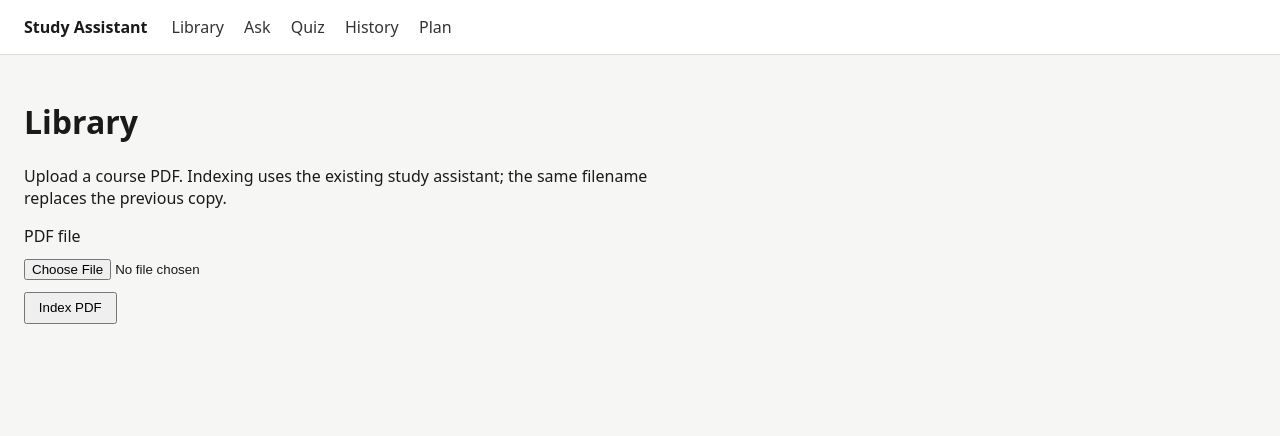
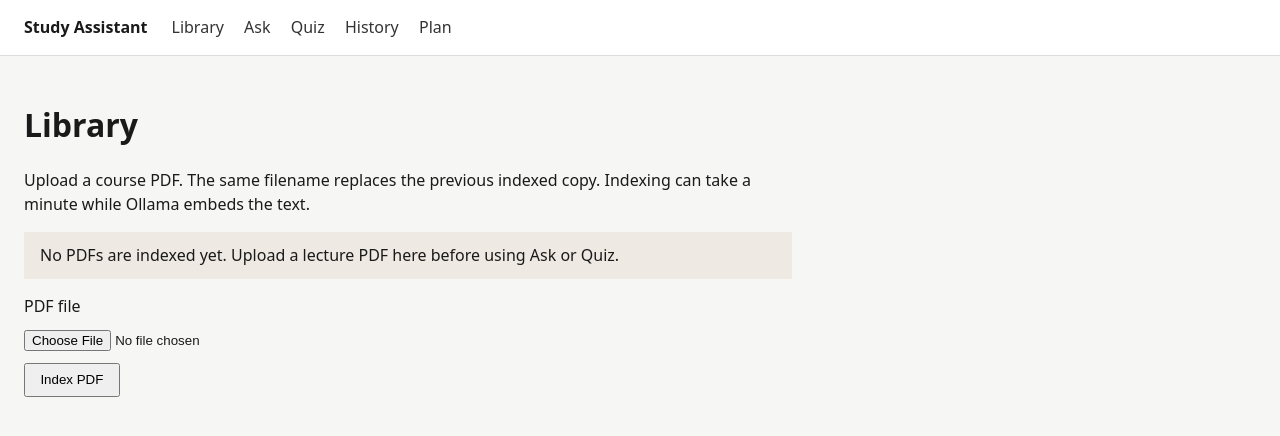
Before and after one commit to aboshine/personal-ai-study-assistant, a Flask app: template src/web/templates/library.html in a window 1280 px wide. Shown: the top 436 px of the page. Run offline with Flask 3, Linux system fonts and the light colour scheme; the template is opened without the code that fills it, so the values that code supplies are empty; parts of the project's set-up code (start-up, migrations or seed data) failed here and were passed over.

Commit message:
Polish MVP demo experience

```diff
--- a/src/web/app.py
+++ b/src/web/app.py
@@ -9,8 +9,8 @@ from flask import Flask, flash, redirect, render_template, request, url_for
 from werkzeug.utils import secure_filename
 
 from study_assistant.config import Settings, load_settings
-from study_assistant.embeddings.errors import EmbeddingError
-from study_assistant.llm.errors import LLMError
+from study_assistant.embeddings.errors import EmbeddingConnectionError, EmbeddingError
+from study_assistant.llm.errors import LLMConnectionError, LLMError
 from study_assistant.pdf_extraction import PdfExtractionError
 from study_assistant.quiz import (
     DEFAULT_DIFFICULTY,
@@ -77,7 +77,12 @@ def _register_routes(app: Flask) -> None:
                     f"Indexed {indexed.source_path.as_posix()}  Stored chunks: {indexed.chunk_count}"
                 )
                 return redirect(url_for("library"))
-        return render_template("library.html", indexed=indexed, error=error, active="library")
+        return render_template(
+            "library.html",
+            error=error,
+            sources=_indexed_sources(app),
+            active="library",
+        )
 
     @app.route("/ask", methods=["GET", "POST"])
     def ask():
@@ -92,6 +97,7 @@ def _register_routes(app: Flask) -> None:
             result=result,
             error=error,
             question=question,
+            sources=_indexed_sources(app),
             active="ask",
         )
 
@@ -111,6 +117,7 @@ def _register_routes(app: Flask) -> None:
             form=form,
             difficulties=DIFFICULTY_LEVELS,
             question_counts=range(1, MAX_QUESTION_COUNT + 1),
+            sources=_indexed_sources(app),
             active="quiz",
         )
 
@@ -124,6 +131,7 @@ def _register_routes(app: Flask) -> None:
                 form=_quiz_form_defaults(),
                 difficulties=DIFFICULTY_LEVELS,
                 question_counts=range(1, MAX_QUESTION_COUNT + 1),
+                sources=_indexed_sources(app),
                 active="quiz",
             )
         return render_template(
@@ -145,6 +153,7 @@ def _register_routes(app: Flask) -> None:
                 form=_quiz_form_defaults(),
                 difficulties=DIFFICULTY_LEVELS,
                 question_counts=range(1, MAX_QUESTION_COUNT + 1),
+                sources=_indexed_sources(app),
                 active="quiz",
             )
         evaluation, error = _handle_submit_quiz(app, pending)
@@ -204,8 +213,8 @@ def _handle_upload(app: Flask) -> tuple[IndexedPdf | None, str | None]:
     try:
         uploaded.save(destination)
         indexed = app.config["STUDY_ASSISTANT"].index_pdf(destination)
-    except (PdfExtractionError, EmbeddingError, OSError, ValueError) as exc:
-        return None, str(exc)
+    except (PdfExtractionError, EmbeddingError, LLMError, OSError, ValueError) as exc:
+        return None, _public_error(exc)
     return indexed, None
 
 
@@ -215,7 +224,7 @@ def _handle_ask(app: Flask, question: str) -> tuple[RagResult | None, str | None
     try:
         return app.config["STUDY_ASSISTANT"].ask(question), None
     except (EmbeddingError, LLMError, VectorStoreError, ValueError, OSError) as exc:
-        return None, str(exc)
+        return None, _public_error(exc)
 
 
 def _history_rows(attempts: tuple[QuizAttempt, ...]) -> tuple[dict[str, object], ...]:
@@ -289,7 +298,7 @@ def _handle_generate_quiz(app: Flask, form: dict[str, str]) -> tuple[Quiz | None
                 difficulty=difficulty,  # type: ignore[arg-type]
             )
     except (QuizGenerationError, EmbeddingError, LLMError, VectorStoreError, ValueError, OSError) as exc:
-        return None, str(exc)
+        return None, _public_error(exc)
     return quiz, None
 
 
@@ -304,8 +313,25 @@ def _handle_submit_quiz(
     try:
         evaluation, _attempt = app.config["STUDY_ASSISTANT"].evaluate_and_record(quiz, answers)
     except (QuizEvaluationError, QuizAttemptError, ValueError) as exc:
-        return None, str(exc)
+        return None, _public_error(exc)
     return evaluation, None
+
+
+def _indexed_sources(app: Flask) -> tuple[IndexedPdf, ...]:
+    return app.config["STUDY_ASSISTANT"].list_indexed_sources()
+
+
+def _public_error(exc: BaseException) -> str:
+    message = str(exc).strip() or exc.__class__.__name__
+    if isinstance(exc, (LLMConnectionError, EmbeddingConnectionError)):
+        return (
+            "Cannot connect to Ollama. Start Ollama, then run "
+            "`ollama pull llama3.2` and `ollama pull nomic-embed-text`. "
+            f"{message}"
+        )
+    if isinstance(exc, (LLMError, EmbeddingError)):
+        return f"The local model request failed. {message}"
+    return message
 
 
 def _submitted_label(raw: str | None) -> str | None:
--- a/src/web/static/style.css
+++ b/src/web/static/style.css
@@ -3,6 +3,7 @@ body {
   margin: 0;
   color: #1a1a1a;
   background: #f6f6f4;
+  line-height: 1.45;
 }
 header {
   display: flex;
@@ -27,36 +28,61 @@ nav a.active {
   text-decoration: underline;
 }
 main {
-  max-width: 40rem;
+  max-width: 48rem;
   padding: 1.5rem;
 }
 form {
   display: grid;
   gap: 0.75rem;
-  max-width: 24rem;
+  max-width: 40rem;
+}
+input[type="text"],
+input[type="file"],
+select,
+textarea {
+  width: 100%;
+  max-width: 40rem;
+  box-sizing: border-box;
 }
 button {
   width: fit-content;
-  padding: 0.4rem 0.8rem;
+  padding: 0.45rem 0.9rem;
 }
 .error {
   color: #8b1a1a;
+}
+.empty {
+  background: #eeeae3;
+  padding: 0.75rem 1rem;
+}
+.hint {
+  margin: 0;
+  color: #555;
+  font-size: 0.9rem;
+}
+.wait {
+  margin: 0;
+  color: #555;
 }
 .flash {
   background: #e7f2e7;
   padding: 0.75rem 1rem;
   list-style: none;
 }
-textarea {
-  width: 100%;
-  max-width: 40rem;
-}
 .answer {
   margin-top: 1.5rem;
 }
-.citations {
+.answer-body {
+  white-space: pre-wrap;
+}
+.citations,
+.sources {
   padding-left: 0;
   list-style: none;
+}
+.sources li,
+.citations li {
+  margin-bottom: 0.35rem;
 }
 .question {
   display: grid;
--- a/src/web/templates/base.html
+++ b/src/web/templates/base.html
@@ -29,5 +29,15 @@
     {% endwith %}
     {% block content %}{% endblock %}
   </main>
+  <script>
+    document.addEventListener("submit", function (event) {
+      const form = event.target;
+      if (!(form instanceof HTMLFormElement) || !form.hasAttribute("data-wait")) return;
+      const note = form.querySelector(".wait");
+      const button = form.querySelector("button[type=submit]");
+      if (note) note.hidden = false;
+      if (button instanceof HTMLButtonElement) button.disabled = true;
+    });
+  </script>
 </body>
 </html>
--- a/src/web/templates/library.html
+++ b/src/web/templates/library.html
@@ -2,13 +2,24 @@
 {% block title %}Library — Study Assistant{% endblock %}
 {% block content %}
   <h1>Library</h1>
-  <p>Upload a course PDF. Indexing uses the existing study assistant; the same filename replaces the previous copy.</p>
+  <p>Upload a course PDF. The same filename replaces the previous indexed copy. Indexing can take a minute while Ollama embeds the text.</p>
   {% if error %}
     <p class="error">{{ error }}</p>
   {% endif %}
-  <form method="post" action="{{ url_for('library') }}" enctype="multipart/form-data">
+  {% if not sources %}
+    <p class="empty">No PDFs are indexed yet. Upload a lecture PDF here before using Ask or Quiz.</p>
+  {% else %}
+    <h2>Indexed materials</h2>
+    <ul class="sources">
+      {% for source in sources %}
+        <li>{{ source.source_path.as_posix() }} — {{ source.chunk_count }} chunk{{ "s" if source.chunk_count != 1 else "" }}</li>
+      {% endfor %}
+    </ul>
+  {% endif %}
+  <form method="post" action="{{ url_for('library') }}" enctype="multipart/form-data" data-wait>
     <label for="pdf">PDF file</label>
     <input id="pdf" type="file" name="pdf" accept=".pdf,application/pdf">
     <button type="submit">Index PDF</button>
+    <p class="wait" hidden>Indexing… this can take a minute while Ollama runs locally.</p>
   </form>
 {% endblock %}
--- a/src/web/templates/quiz_take.html
+++ b/src/web/templates/quiz_take.html
@@ -6,7 +6,7 @@
   {% if error %}
     <p class="error">{{ error }}</p>
   {% endif %}
-  <form method="post" action="{{ url_for('submit_quiz') }}">
+  <form method="post" action="{{ url_for('submit_quiz') }}" data-wait>
     <input type="hidden" name="quiz_id" value="{{ quiz_id }}">
     {% for question in questions %}
       <fieldset class="question">
@@ -23,5 +23,6 @@
       </fieldset>
     {% endfor %}
     <button type="submit">Submit answers</button>
+    <p class="wait" hidden>Scoring…</p>
   </form>
 {% endblock %}
```
Also changed, not shown: src/study_assistant/service.py (+7 -0 lines), src/study_assistant/vector_store.py (+15 -0 lines), src/web/templates/ask.html (+7 -3 lines), src/web/templates/quiz.html (+24 -4 lines), tests/test_vector_store.py (+1 -0 lines), tests/test_web.py (+15 -1 lines), tests/test_web_e2e.py (+5 -0 lines), README.md, 1 other file.
